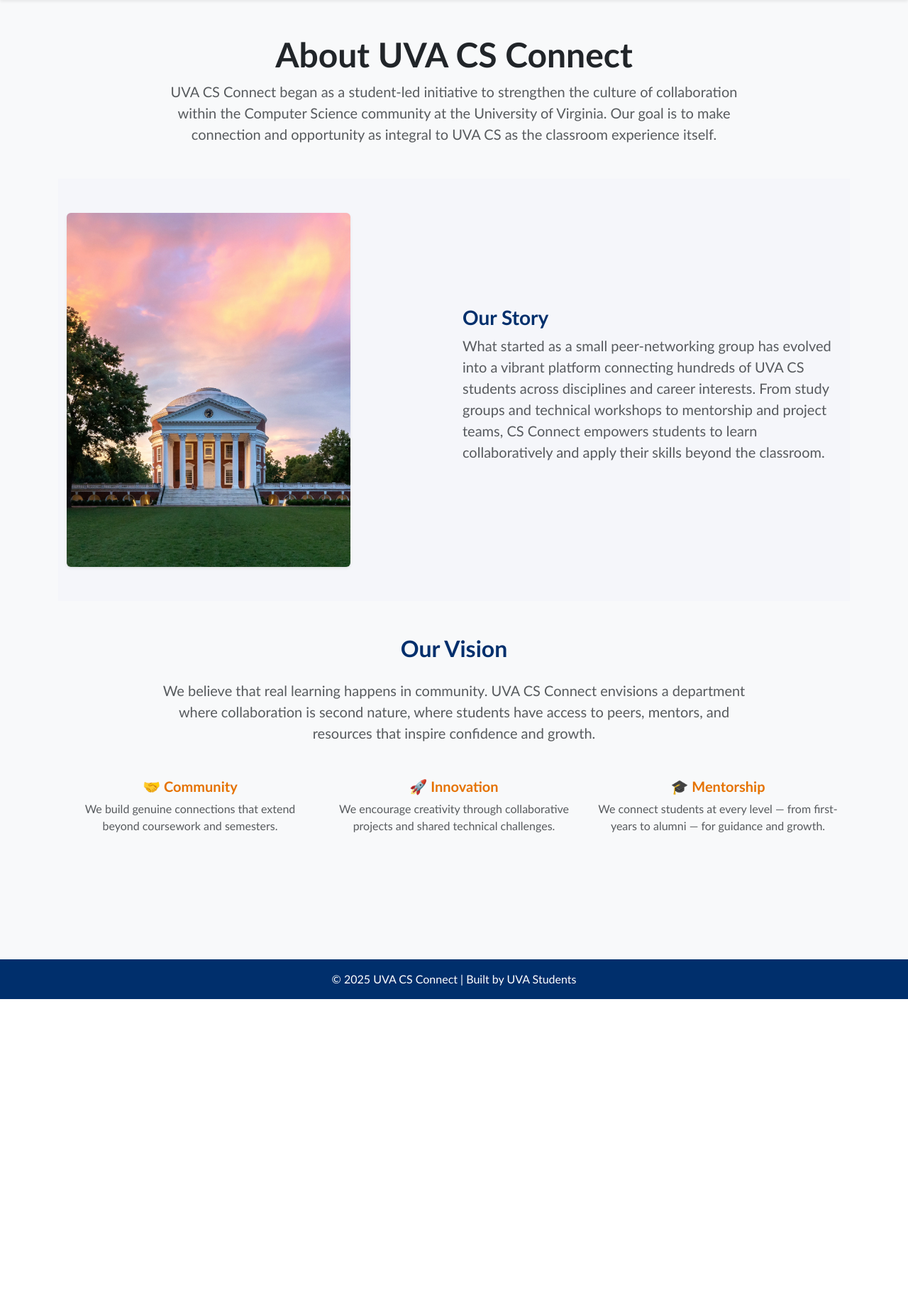
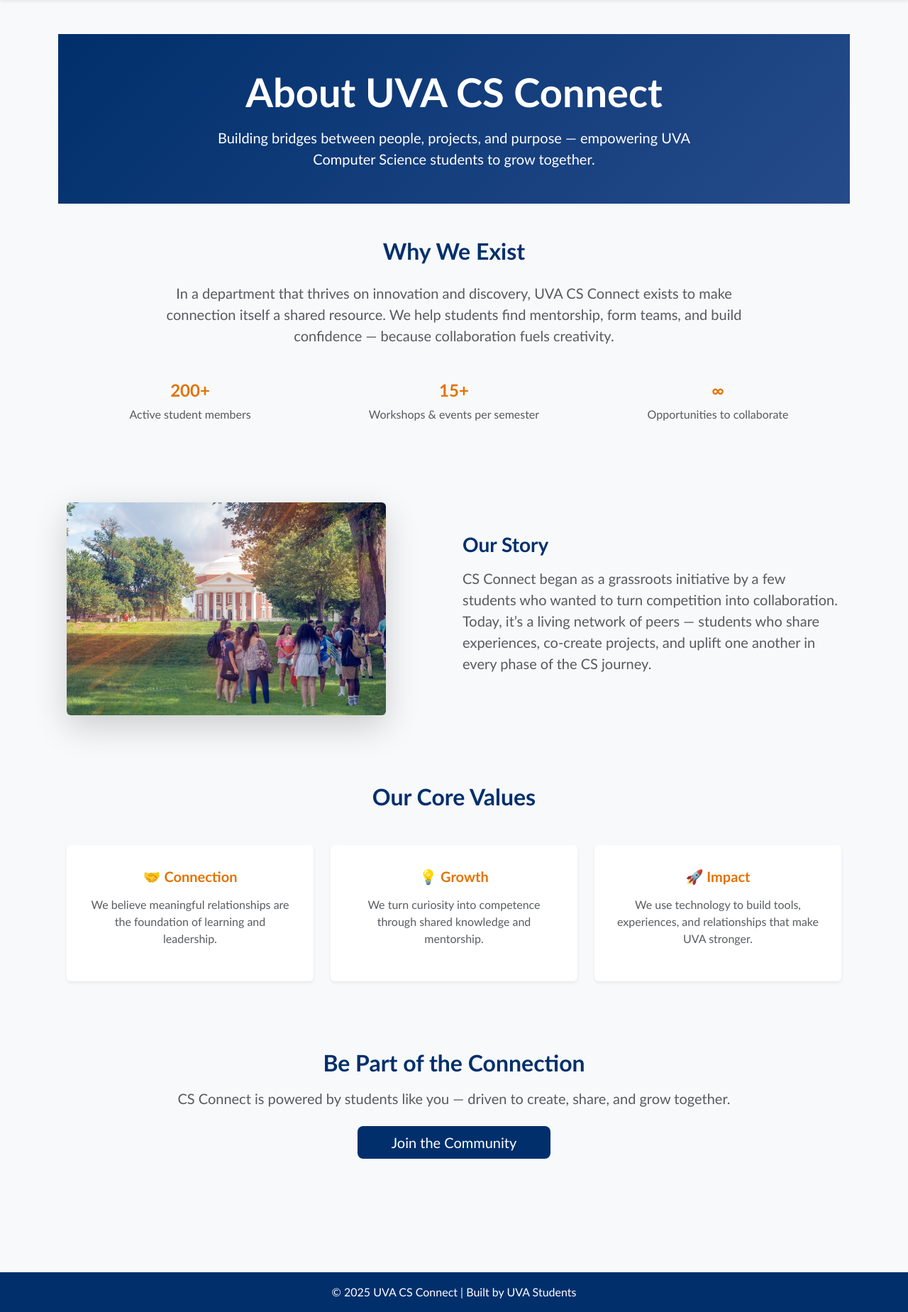
Before and after one commit to cbrooks-dev/uva-cs-connect, a Flask app: page /about in a window 1280 px wide. Shown: the part 96-1945 px from the top of the page at 71% size. Before the commit the page ends 1504 px from the top, so only its background shows below. Run offline with Flask 3, Linux system fonts and the light colour scheme.

Commit message:
UI for About Page

```diff
--- a/app/templates/about.html
+++ b/app/templates/about.html
@@ -1,62 +1,101 @@
 {% extends "base.html" %}
 {% block content %}
 
-<!-- About Hero -->
-<section class="text-center mb-5">
-    <h1 class="display-5 fw-bold text-dark">About UVA CS Connect</h1>
-    <p class="lead text-muted mx-auto" style="max-width: 800px;">
-        UVA CS Connect began as a student-led initiative to strengthen the culture of collaboration
-        within the Computer Science community at the University of Virginia.
-        Our goal is to make connection and opportunity as integral to UVA CS as the classroom experience itself.
+<!-- Hero Banner -->
+<section class="text-center text-white py-5" style="background: linear-gradient(135deg, #002f6c, #264b8b);">
+    <div class="container">
+        <h1 class="display-4 fw-bold">About UVA CS Connect</h1>
+        <p class="lead mt-3" style="max-width: 750px; margin: 0 auto;">
+            Building bridges between people, projects, and purpose — empowering UVA Computer Science students to grow together.
         </p>
+    </div>
 </section>
 
-<!-- Story / Origins -->
-<section class="py-5" style="background-color:#f5f6fa;">
+<!-- Why We Exist -->
+<section class="py-5 bg-light text-center">
+    <div class="container">
+        <h2 class="fw-bold mb-4" style="color:#002f6c;">Why We Exist</h2>
+        <p class="fs-5 text-muted mx-auto" style="max-width:850px;">
+            In a department that thrives on innovation and discovery, UVA CS Connect exists to make connection itself a shared resource.
+            We help students find mentorship, form teams, and build confidence — because collaboration fuels creativity.
+        </p>
+        <div class="row mt-5">
+            <div class="col-md-4">
+                <h4 class="fw-bold" style="color:#e57200;">200+</h4>
+                <p class="text-muted">Active student members</p>
+            </div>
+            <div class="col-md-4">
+                <h4 class="fw-bold" style="color:#e57200;">15+</h4>
+                <p class="text-muted">Workshops & events per semester</p>
+            </div>
+            <div class="col-md-4">
+                <h4 class="fw-bold" style="color:#e57200;">∞</h4>
+                <p class="text-muted">Opportunities to collaborate</p>
+            </div>
+        </div>
+    </div>
+</section>
+
+<!-- Our Story -->
+<section class="py-5">
     <div class="container">
         <div class="row align-items-center">
-            <div class="col-md-6 mb-4 mb-md-0">
-                <img src="{{ url_for('static', filename='assets/rotunda.png') }}"
+            <div class="col-lg-6 mb-4 mb-lg-0">
+                <img src="{{ url_for('static', filename='assets/students.png') }}"
                      alt="UVA Rotunda"
-                     class="img-fluid rounded shadow-sm"
-                     style="max-width: 400px;">
+                     class="img-fluid rounded shadow-lg"
+                     style="max-width: 450px;">
             </div>
-            <div class="col-md-6">
-                <h3 class="fw-bold" style="color:#002f6c;">Our Story</h3>
+            <div class="col-lg-6">
+                <h3 class="fw-bold mb-3" style="color:#002f6c;">Our Story</h3>
                 <p class="text-muted fs-5">
-                    What started as a small peer-networking group has evolved into a vibrant platform connecting
-                    hundreds of UVA CS students across disciplines and career interests.
-                    From study groups and technical workshops to mentorship and project teams,
-                    CS Connect empowers students to learn collaboratively and apply their skills beyond the classroom.
+                    CS Connect began as a grassroots initiative by a few students who wanted to turn competition into collaboration.
+                    Today, it’s a living network of peers — students who share experiences, co-create projects, and uplift one another
+                    in every phase of the CS journey.
                 </p>
             </div>
         </div>
     </div>
 </section>
 
-<!-- Vision & Values -->
-<section class="container my-5 text-center">
-    <h2 class="fw-bold mb-4" style="color:#002f6c;">Our Vision</h2>
-    <p class="fs-5 text-muted mx-auto" style="max-width:850px;">
-        We believe that real learning happens in community.
-        UVA CS Connect envisions a department where collaboration is second nature,
-        where students have access to peers, mentors, and resources that inspire confidence and growth.
-    </p>
-
-    <div class="row mt-5">
+<!-- Core Values -->
+<section class="py-5 bg-light">
+    <div class="container text-center">
+        <h2 class="fw-bold mb-5" style="color:#002f6c;">Our Core Values</h2>
+        <div class="row g-4">
             <div class="col-md-4">
-            <h5 class="fw-bold" style="color:#e57200;">🤝 Community</h5>
-            <p class="text-muted">We build genuine connections that extend beyond coursework and semesters.</p>
+                <div class="card h-100 border-0 shadow-sm p-3">
+                    <div class="card-body">
+                        <h5 class="fw-bold mb-3" style="color:#e57200;">🤝 Connection</h5>
+                        <p class="text-muted">We believe meaningful relationships are the foundation of learning and leadership.</p>
+                    </div>
+                </div>
             </div>
             <div class="col-md-4">
-            <h5 class="fw-bold" style="color:#e57200;">🚀 Innovation</h5>
-            <p class="text-muted">We encourage creativity through collaborative projects and shared technical challenges.</p>
+                <div class="card h-100 border-0 shadow-sm p-3">
+                    <div class="card-body">
+                        <h5 class="fw-bold mb-3" style="color:#e57200;">💡 Growth</h5>
+                        <p class="text-muted">We turn curiosity into competence through shared knowledge and mentorship.</p>
+                    </div>
+                </div>
             </div>
             <div class="col-md-4">
-            <h5 class="fw-bold" style="color:#e57200;">🎓 Mentorship</h5>
-            <p class="text-muted">We connect students at every level — from first-years to alumni — for guidance and growth.</p>
+                <div class="card h-100 border-0 shadow-sm p-3">
+                    <div class="card-body">
+                        <h5 class="fw-bold mb-3" style="color:#e57200;">🚀 Impact</h5>
+                        <p class="text-muted">We use technology to build tools, experiences, and relationships that make UVA stronger.</p>
+                    </div>
+                </div>
+            </div>
         </div>
     </div>
 </section>
 
+<!-- Call to Action -->
+<section class="text-center py-5">
+    <h2 class="fw-bold mb-3" style="color:#002f6c;">Be Part of the Connection</h2>
+    <p class="text-muted fs-5 mb-4">CS Connect is powered by students like you — driven to create, share, and grow together.</p>
+    <a href="/login" class="btn btn-lg btn-primary px-5" style="background-color:#002f6c; border:none;">Join the Community</a>
+</section>
+
 {% endblock %}
```
Also changed, not shown: app/static/assets/students.png (added). Lines whose indentation alone changed are shown as unchanged.
